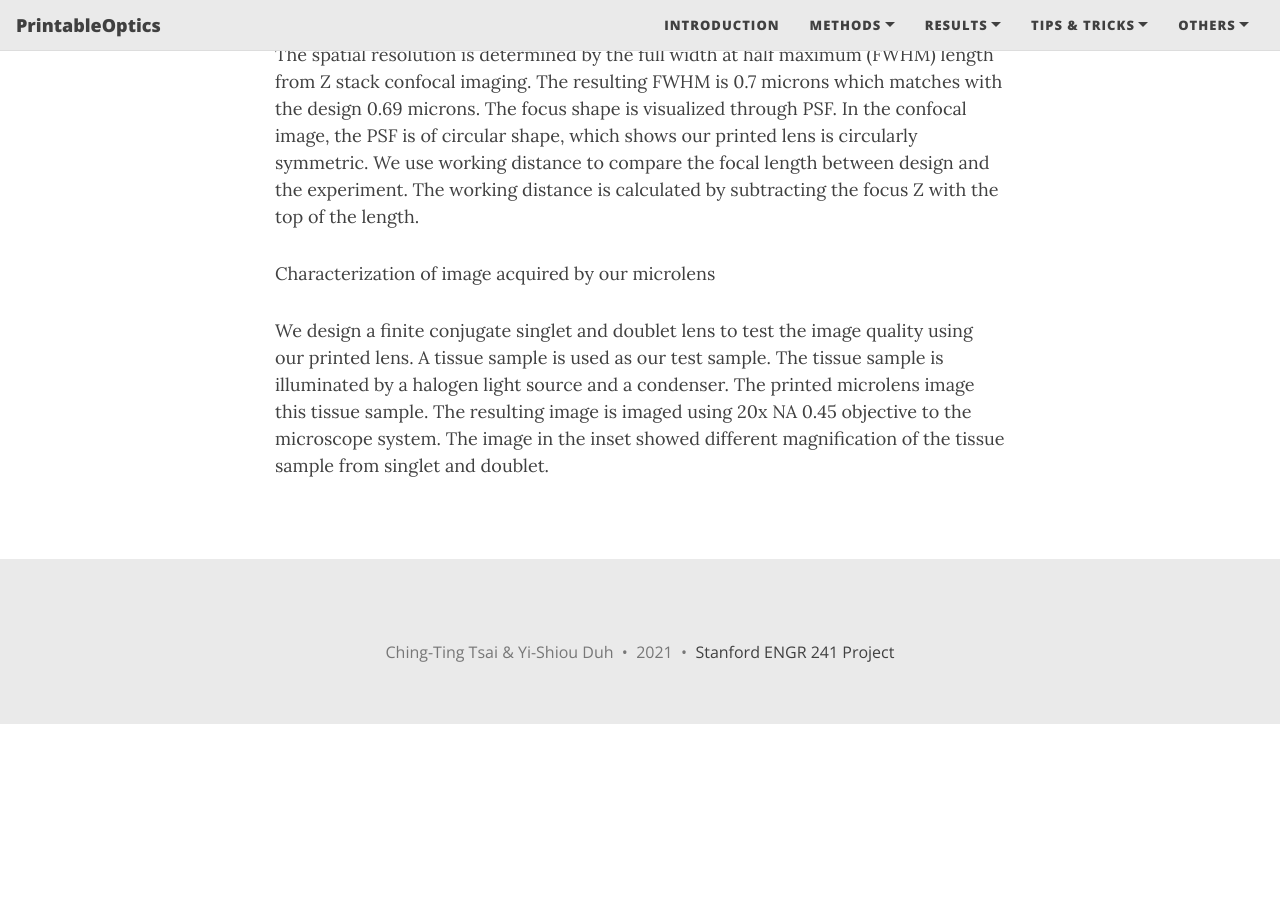
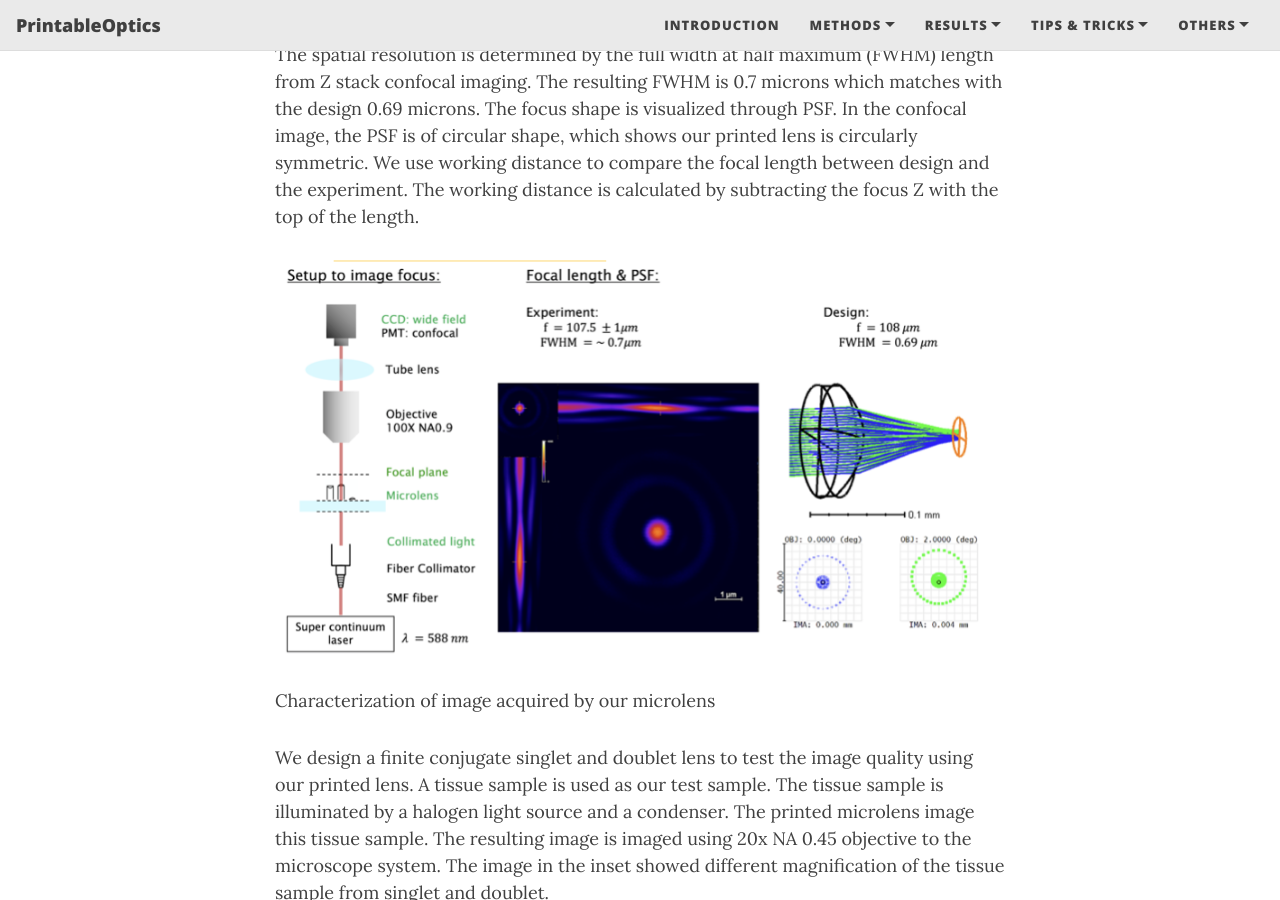
Before and after one commit to tingtsai/PrintableOptics, a Jekyll site: the page built from functionalities.md, in a window 1280 px wide and 900 px high, scrolled down 476 px. Built offline with Jekyll 4.4.1, drawn with Linux system fonts in a browser that asks for light colours; nearby versions of some CDN libraries; our own code applies the rules of GitHub Pages for plain Markdown files; before the commit the page ends 1200 px from its top, so only the background shows below that.

Commit message:
Update functionalities.md

```diff
--- a/functionalities.md
+++ b/functionalities.md
@@ -9,7 +9,10 @@
 
 The spatial resolution is determined by the full width at half maximum (FWHM) length from Z stack confocal imaging. The resulting FWHM is 0.7 microns which matches with the design 0.69 microns. The focus shape is visualized through PSF. In the confocal image, the PSF is of circular shape, which shows our printed lens is circularly symmetric. We use working distance to compare the focal length between design and the experiment. The working distance is calculated by subtracting the focus Z with the top of the length.
 
+![](/assets/img/psf.png)
 
 Characterization of image acquired by our microlens
 
 We design a finite conjugate singlet and doublet lens to test the image quality using our printed lens. A tissue sample is used as our test sample. The tissue sample is illuminated by a halogen light source and a condenser. The printed microlens image this tissue sample. The resulting image is imaged using 20x NA 0.45 objective to the microscope system. The image in the inset showed different magnification of the tissue sample from singlet and doublet.
+
+![](/assets/img/imaging.png)
```
